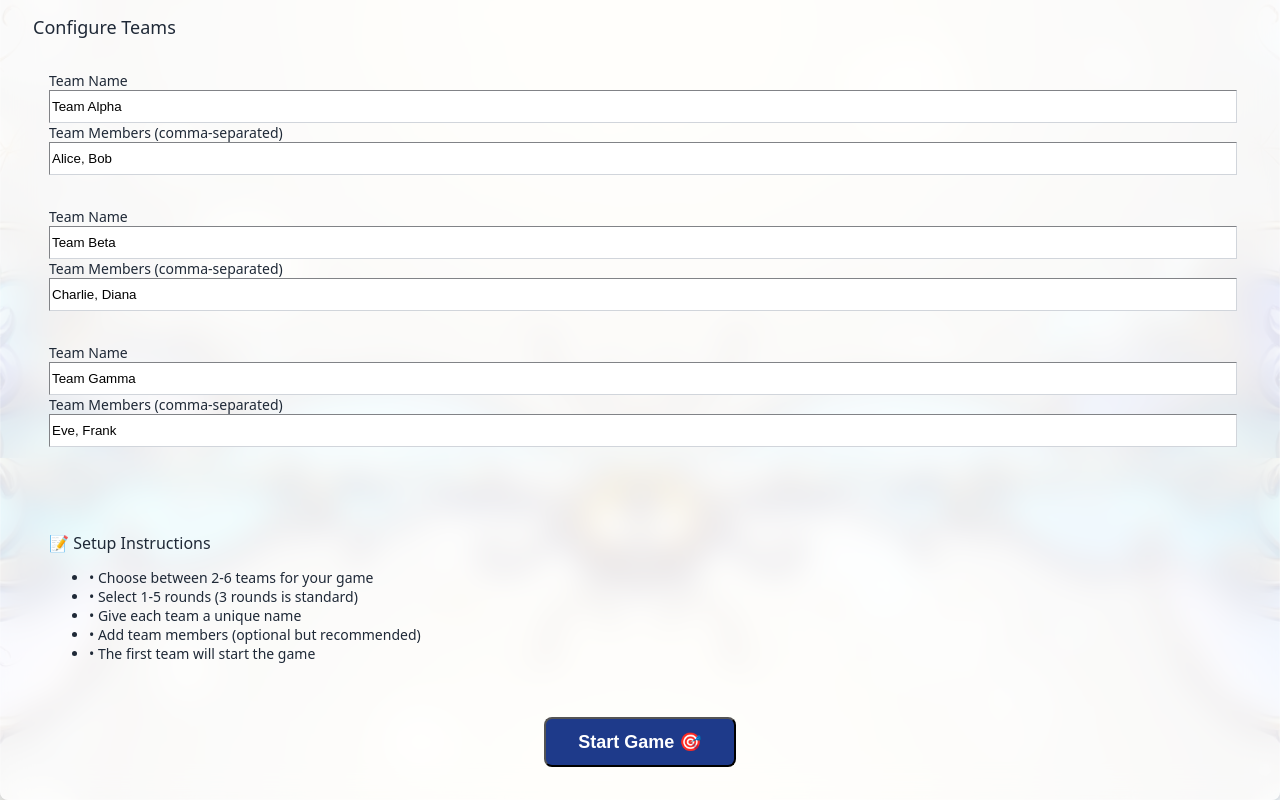
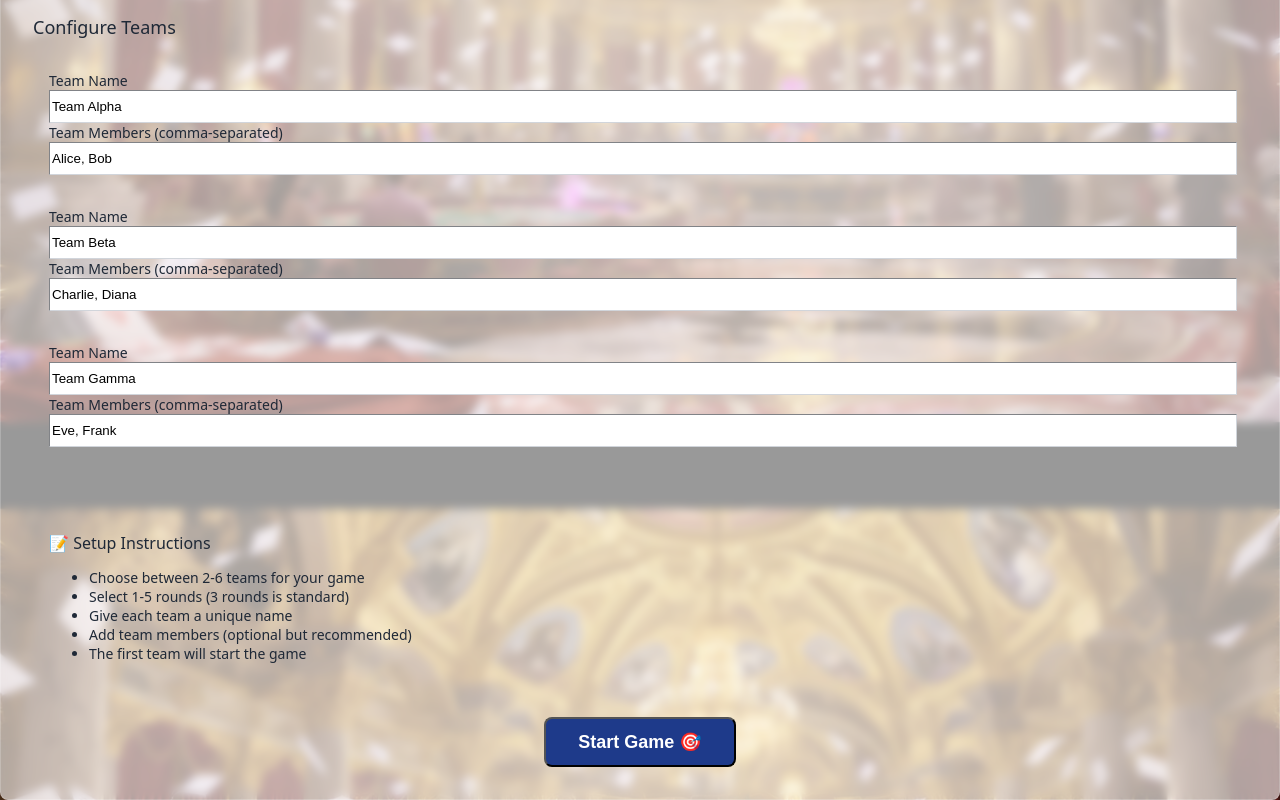
Before and after one commit to nbopardi/wheel_of_fortune, a React (Vite) app in the folder frontend/: page / in a window 1280 px wide. Shown: the part 342-1142 px from the top of the page. Built offline with nearby package versions, Linux system fonts and the light colour scheme.

Commit message:
use casino background for game setup

```diff
--- a/frontend/src/components/GameSetup.tsx
+++ b/frontend/src/components/GameSetup.tsx
@@ -84,15 +84,15 @@ export const GameSetup = ({ onStartGame }: GameSetupProps) => {
 
   return (
     <div className="min-h-screen flex items-center justify-center" style={{
-      backgroundImage: 'url(/assets/backgrounds/gameplay_background.png)',
+      backgroundImage: 'url(/assets/backgrounds/casino.png)',
       backgroundSize: 'cover',
       backgroundPosition: 'center',
       backgroundRepeat: 'no-repeat',
       backgroundAttachment: 'fixed'
     }}>
       <div className="rounded-lg shadow-lg p-8 max-w-2xl w-full mx-4" style={{
-        backgroundColor: 'rgba(255, 255, 255, 0.8)',
-        backdropFilter: 'blur(15px)',
+        backgroundColor: 'rgba(255, 255, 255, 0.6)',
+        backdropFilter: 'blur(5px)',
         border: '1px solid rgba(255, 255, 255, 0.2)'
       }}>
         {/* Header */}
@@ -193,11 +193,11 @@ export const GameSetup = ({ onStartGame }: GameSetupProps) => {
         <div className="bg-blue-50 border border-blue-200 rounded-lg p-4 mb-6">
           <h4 className="font-medium text-blue-900 mb-2">📝 Setup Instructions</h4>
           <ul className="text-sm text-blue-700 space-y-1">
-            <li>• Choose between 2-6 teams for your game</li>
-            <li>• Select 1-5 rounds (3 rounds is standard)</li>
-            <li>• Give each team a unique name</li>
-            <li>• Add team members (optional but recommended)</li>
-            <li>• The first team will start the game</li>
+            <li>Choose between 2-6 teams for your game</li>
+            <li>Select 1-5 rounds (3 rounds is standard)</li>
+            <li>Give each team a unique name</li>
+            <li>Add team members (optional but recommended)</li>
+            <li>The first team will start the game</li>
           </ul>
         </div>
 
```
Also changed, not shown: frontend/public/assets/backgrounds/casino.png (added).
